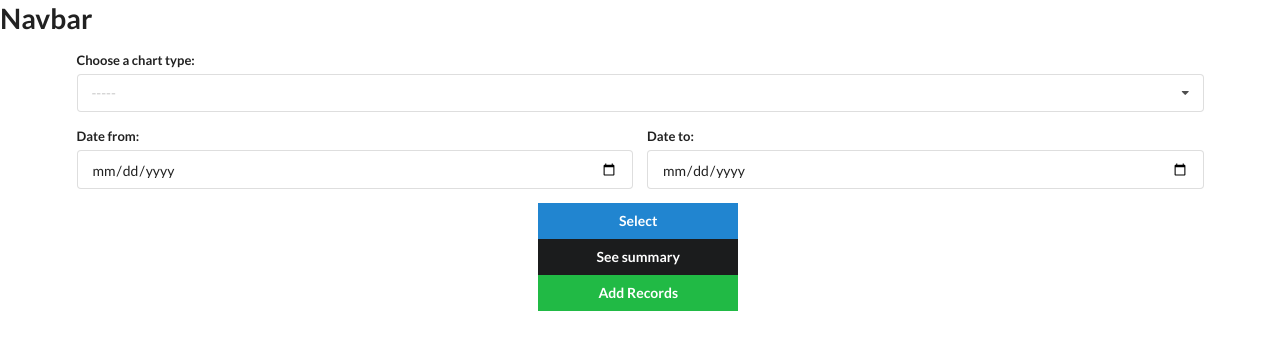
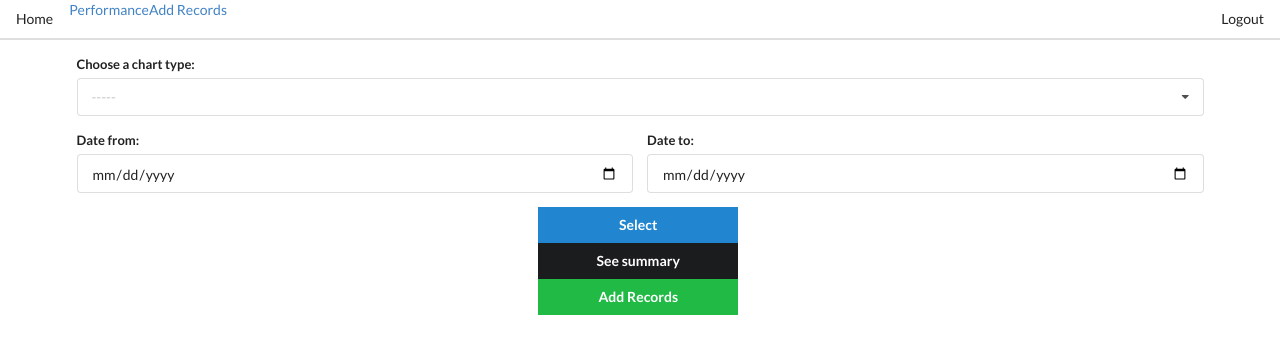
Before and after one commit to zeeshan-arif/analytics_dashboard, a Django app: template products/templates/products/main.html in a window 1280 px wide. Shown: the top 354 px of the page. Run offline with Django 3.2, Linux system fonts and the light colour scheme; the template is opened without the code that fills it, so the values that code supplies are empty; some libraries are stand-ins or nearby versions.

Commit message:
added navbar functionality

```diff
--- a/templates/navbar.html
+++ b/templates/navbar.html
@@ -1 +1,19 @@
-<h1>Navbar</h1>
+{% url 'products:main-product-view' as path_to_performance %}
+{% url 'products:add-purchase-view' as path_to_adding_records %}
+
+<div class="ui secondary pointing menu">
+    <a class="item">
+      Home
+    </a>
+    <a href={{ path_to_performance }} class="{% if request.path == path_to_performance %}active{% endif %} item">
+      Performance
+    </a>
+    <a href={{ path_to_adding_records }} class="{% if request.path == path_to_adding_records %}active{% endif %} item">
+      Add Records
+    </a>
+    <div class="right menu">
+      <a class="ui item">
+        Logout
+      </a>
+    </div>
+</div>
```
